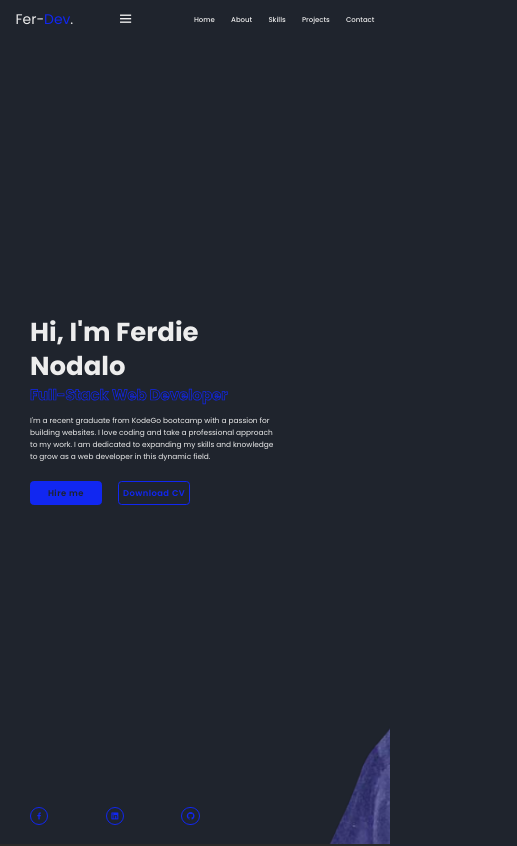
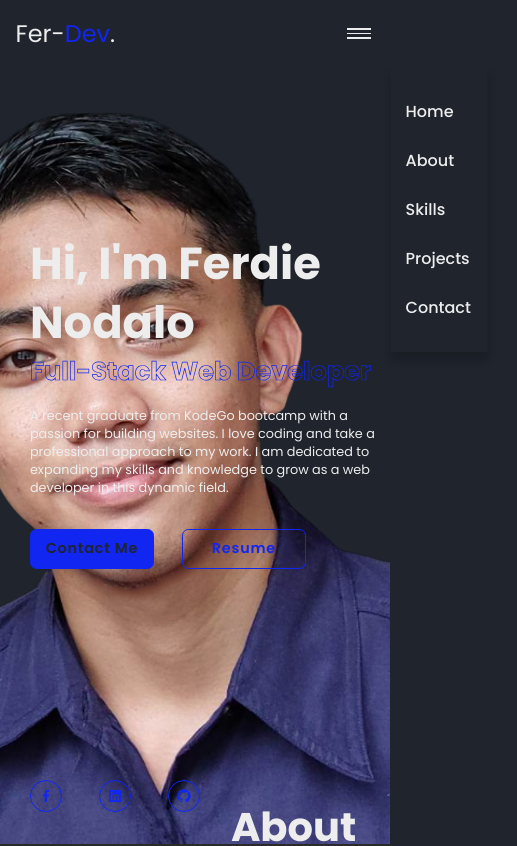
Before and after one commit to FerdieNodalo/My_Portfolio, a React (Create React App) app: page / in a window 390 px wide. Shown: the top 846 px of the page, 517 px wide, since content can reach past the window. Built offline with nearby package versions, Linux system fonts and the light colour scheme.

Commit message:
trying the portfolio to be responsive

```diff
--- a/src/components/Home.jsx
+++ b/src/components/Home.jsx
@@ -11,21 +11,21 @@ const Home = () => {
 				</div>
 
 				<p>
-					I'm a recent graduate from KodeGo bootcamp with a passion for building
+					A recent graduate from KodeGo bootcamp with a passion for building
 					websites. I love coding and take a professional approach to my work. I
 					am dedicated to expanding my skills and knowledge to grow as a web
 					developer in this dynamic field.
 				</p>
 
 				<div className='btn_box'>
-					<button href='#' className='btn'>
-						Hire me
-					</button>
+					<a href='#contact' className='btn'>
+						Contact Me
+					</a>
 					<a
-						href='https://drive.google.com/file/d/1sdPPeKjDIc-EOkxm1270IlYuKctmA2nc/view?usp=sharing'
+						href='https://drive.google.com/file/d/16yJJ0Z4TmJxiOvXQphlBJ4hgfJ5fIu7z/view?usp=sharing'
 						className='btn'
 					>
-						Download CV
+						Resume
 					</a>
 				</div>
 
--- a/src/components/Navbar.jsx
+++ b/src/components/Navbar.jsx
@@ -2,6 +2,18 @@ import { useState } from 'react';
 
 const Navbar = () => {
 	const [scroll, setScroll] = useState(false);
+	const [navActive, setNavActive] = useState('navbar');
+	const [toggleIcon, setToggleIcon] = useState('nav_toggler');
+
+	const navToggle = () => {
+		navActive === 'navbar'
+			? setNavActive('navbar navbar_active')
+			: setNavActive('navbar');
+
+		toggleIcon === 'nav_toggler'
+			? setToggleIcon('nav_toggler toggle')
+			: setToggleIcon('nav_toggler');
+	};
 
 	const changeNavbarBackground = () => {
 		if (window.scrollY) {
@@ -19,8 +31,13 @@ const Navbar = () => {
 				Fer-<span>Dev</span>.
 			</a>
 
-			<div className='bx bx-menu' id='menu-icon'></div>
-			<nav className='navbar'>
+			<div onClick={navToggle} className={toggleIcon}>
+				<div className='line1'></div>
+				<div className='line2'></div>
+				<div className='line3'></div>
+			</div>
+
+			<nav className={navActive}>
 				<a href='#home'>Home</a>
 				<a href='#about'>About</a>
 				<a href='#skills'>Skills</a>
--- a/src/index.css
+++ b/src/index.css
@@ -76,11 +76,14 @@ main {
 	color: var(--main-color);
 }
 
-#menu-icon {
-	font-size: 3.6rem;
-	color: var(--text-color);
+.nav_toggler > div {
+	width: 3rem;
+	height: 0.2rem;
+	margin: 0.4rem;
+	background: var(--text-color);
 	cursor: pointer;
 	display: none;
+	transition: 0.3s ease-in;
 }
 
 /* Navbar Section End */
@@ -91,9 +94,9 @@ main {
 	display: flex;
 	align-items: center;
 	padding: 0 9%;
-	background: url('./assets/image/background_img.png') no-repeat;
+	background: url('./assets/image/Background_Image.png') no-repeat;
 	background-size: cover;
-	background-position: center;
+	background-position: right;
 }
 
 .home_content {
@@ -715,57 +718,53 @@ footer {
 }
 
 @media (max-width: 768px) {
+	html {
+		font-size: 50%;
+	}
+
 	.header {
 		background: var(--second-bg-color);
 	}
 
-	#menu-icon {
+	.nav_toggler > div {
 		display: block;
 	}
 
-	/* .navbar {
+	.navbar {
 		position: absolute;
 		top: 100%;
-		left: 0;
-		width: 100%;
+		right: 0;
+		width: 25%;
 		padding: 1rem 4%;
-		background-color: var(--fourth-bg-color);
-		box-shadow: 0 0.5rem 1rem rgba(0, 0, 0, 0.2);
-	} */
+		background-color: var(--second-bg-color);
+		box-shadow: 0 1rem 1rem rgba(0, 0, 0, 0.2);
+		transform: translateX(100%);
+		transition: 0.3s ease-in;
+	}
 
-	/* .navbar > a {
+	.navbar_active {
+		transform: translateX(0);
+	}
+
+	.toggle > .line1 {
+		transform: rotate(-50deg) translate(-4px, 5px);
+	}
+	.toggle > .line2 {
+		opacity: 0;
+	}
+	.toggle > .line3 {
+		transform: rotate(50deg) translate(-4px, -5px);
+	}
+
+	.navbar > a {
 		display: block;
 		font-size: 2rem;
 		margin: 3rem 0;
-	} */
+	}
 
 	.home_img-hover {
 		pointer-events: none;
 	}
 }
 
-@media (max-width: 520px) {
-	html {
-		font-size: 40%;
-	}
-}
-
-@media (max-width: 425px) {
-	html {
-		font-size: 29%;
-	}
-}
-
-@media (max-width: 375px) {
-	html {
-		font-size: 25%;
-	}
-}
-
-@media (max-width: 320px) {
-	html {
-		font-size: 17%;
-	}
-}
-
 /* Responsive Section End */
```
Also changed, not shown: src/assets/image/Background_Image.png (added).
